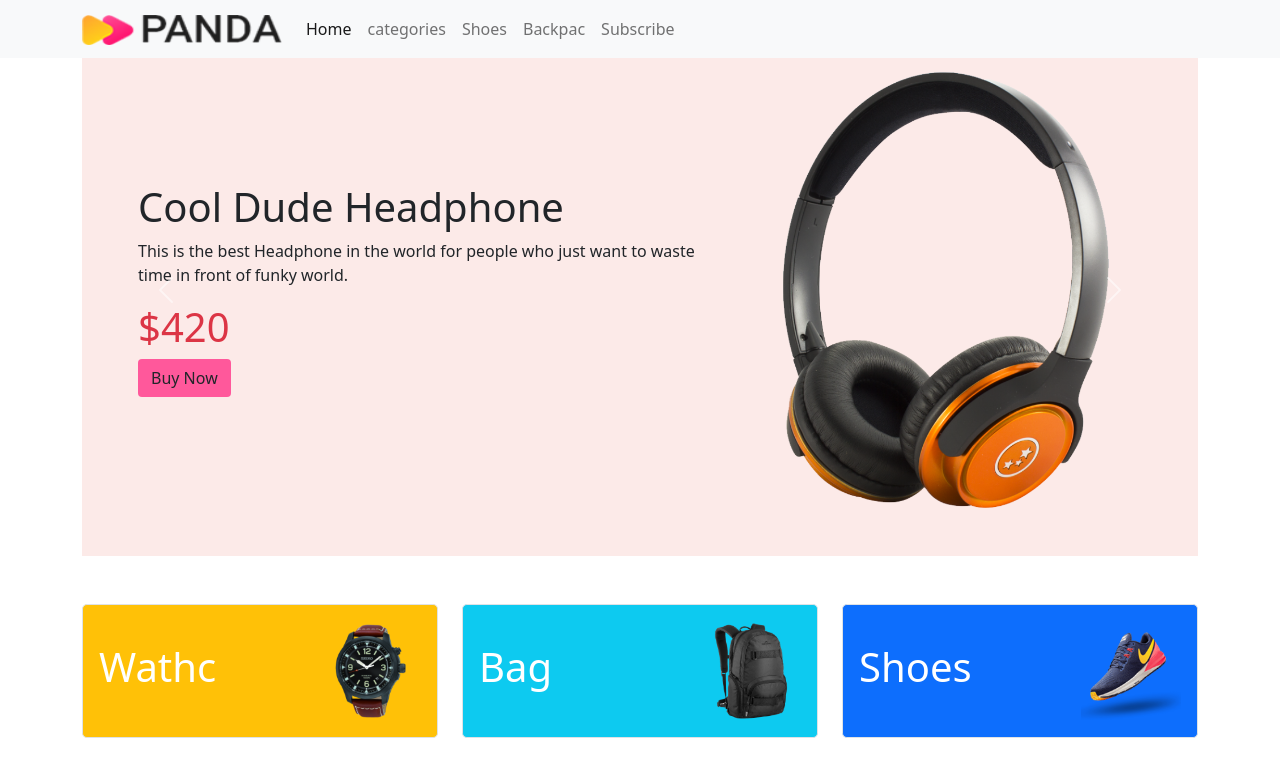
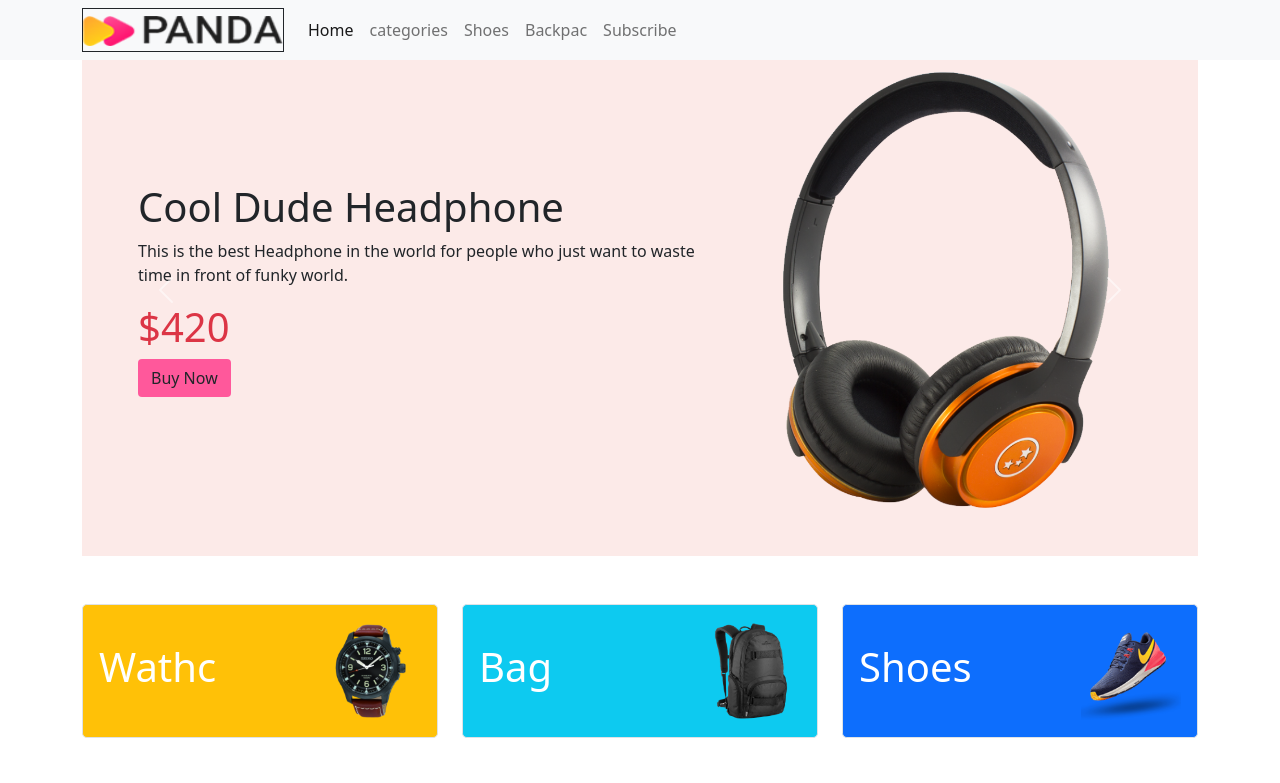
Before and after one commit to AbdullahAlMamun420/Panda-Commerce, a plain HTML site: page index.html in a window 1280 px wide. Shown: the top 783 px of the page. Drawn offline with nearby package versions, Linux system fonts and the light colour scheme.

Commit message:
alhamdulillah

```diff
--- a/index.html
+++ b/index.html
@@ -16,6 +16,11 @@
                                   custom-css
         =====================================================-->
     <link rel="stylesheet" href="css/style.css">
+
+    <!--===============================================
+                                  fav-icon
+        =====================================================-->
+    <link rel="shortcut icon" href="images/fav.png" type="image/x-icon">
     <style>
 
     </style>
@@ -33,7 +38,8 @@
         <section>
             <nav class="navbar fixed-top navbar-expand-lg navbar-light bg-light ">
                 <div class="container">
-                    <a class="navbar-brand" href="#"> <img src="images/logo.png" alt="" width="200px" height="30px"></a>
+                    <a class="navbar-brand border border-dark" href="#"> <img src="images/logo.png" alt="" width="200px"
+                            height="30px"></a>
                     <button class="navbar-toggler" type="button" data-bs-toggle="collapse"
                         data-bs-target="#navbarSupportedContent" aria-controls="navbarSupportedContent"
                         aria-expanded="false" aria-label="Toggle navigation">
```
Also changed, not shown: images/fav.png (added).
